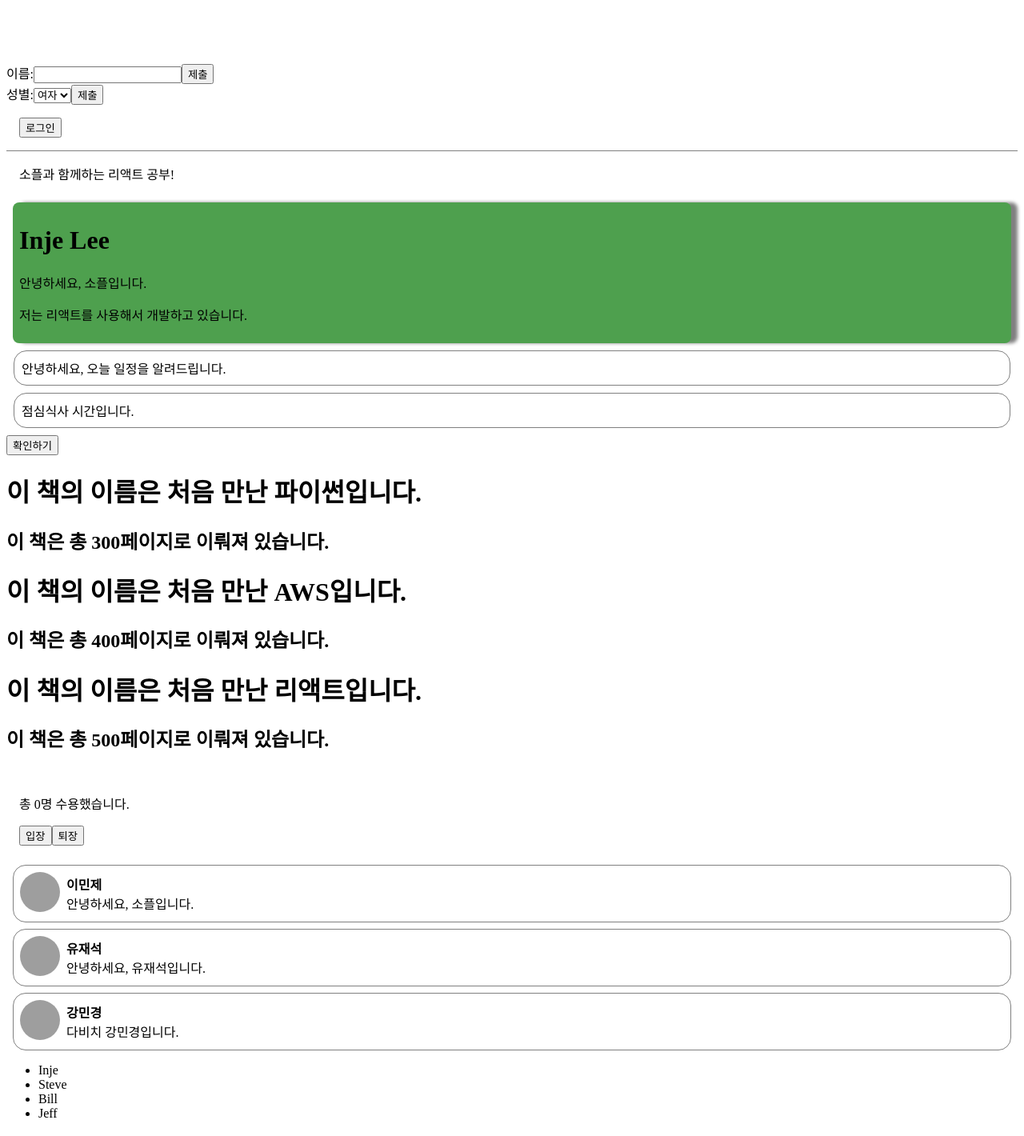
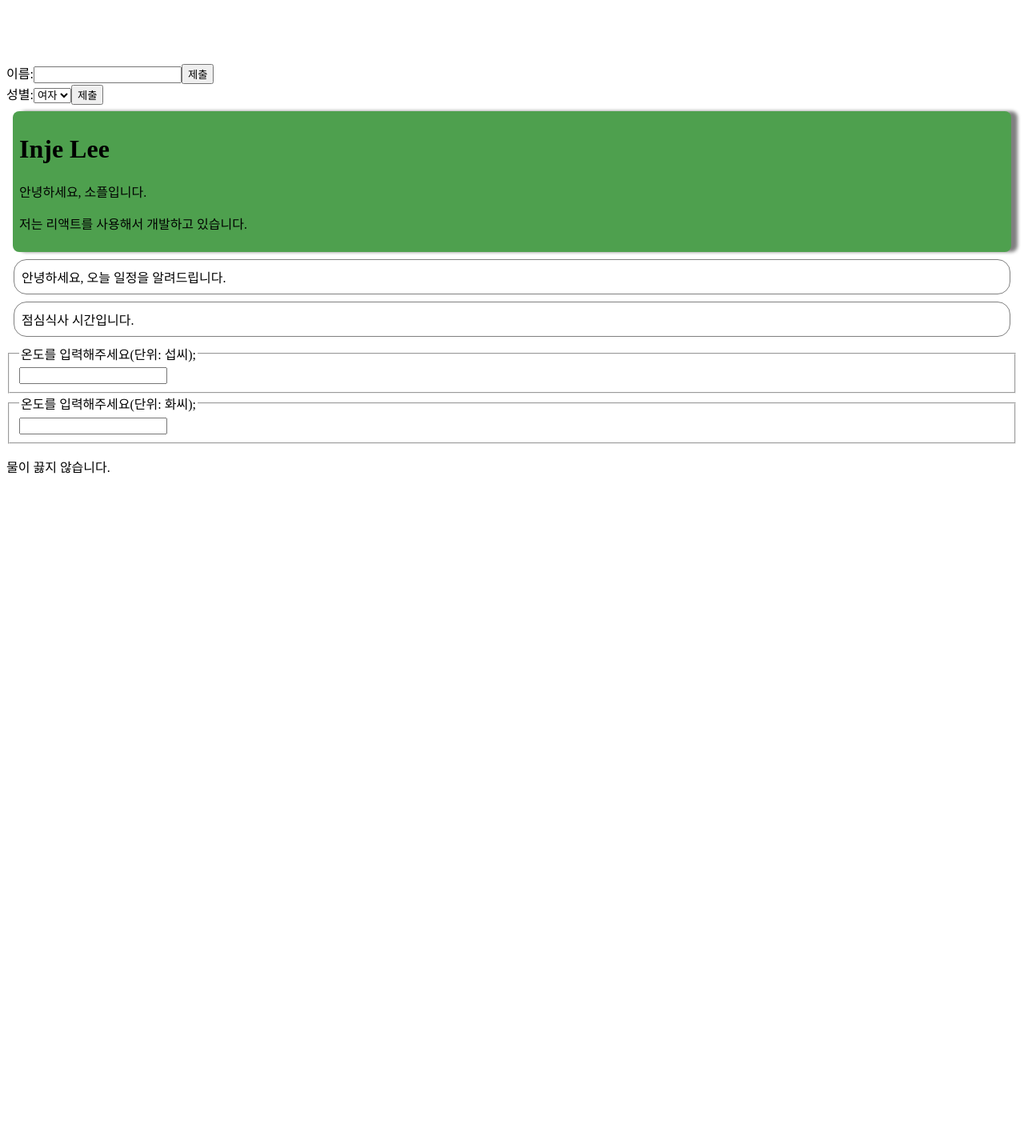
Before and after one commit to LucyYoo/React-study-first, a React (Create React App) app: page / in a window 1280 px wide. Shown: the part 1080-2500 px from the top of the page at 80% size. After the commit the page ends 1691 px from the top, so only its background shows below. Built offline with nearby package versions, Linux system fonts and the light colour scheme; grey boxes are pictures that could not be loaded.

Commit message:
week2/ThemeColor Revise

```diff
--- a/src/index.js
+++ b/src/index.js
@@ -30,14 +30,8 @@ const root = ReactDOM.createRoot(document.getElementById('root'));
       <Blocks />
       <DarkOnLight />
       <SignUp />
-      <Login />
       <ProfileCoard />
       <NotificationList />
-      <ConfirmButtonvFuction />
-      <Library />
-      <Accommodate />
-      <CommentList />
-      <AttendanceBook />
       <Calculator />
     </React.StrictMode>
   );
--- a/src/week2/AttendanceBook.jsx
+++ b/src/week2/AttendanceBook.jsx
@@ -1,4 +1,5 @@
 import React from 'react'
+
 
 const students = [
     {
@@ -15,7 +16,7 @@ const students = [
     },
 ];
 
-export default function AttendanceBook() {
+export default function AttendanceBook(props) {
   return (
     <ul>
         {students.map((student) => {
--- a/src/week2/ThemeColor/DarkOnLight.jsx
+++ b/src/week2/ThemeColor/DarkOnLight.jsx
@@ -1,4 +1,5 @@
 import React, { useCallback, useState } from 'react'
+import AttendanceBook from '../AttendanceBook';
 import MainContent from './MainContent';
 import ThemeContext from './ThemeContext';
 
--- a/src/week2/ThemeColor/MainContent.jsx
+++ b/src/week2/ThemeColor/MainContent.jsx
@@ -1,4 +1,5 @@
 import React, { useContext } from 'react'
+import AttendanceBook from '../AttendanceBook';
 import ThemeContext from './ThemeContext'
 
 export default function MainContent(props) {
@@ -15,6 +16,7 @@ export default function MainContent(props) {
         }}
         >
             <p>안녕하세요, 테마 변경이 가능한 웹사이트 입니다.</p>
+            < AttendanceBook />
             <button onClick={toggleTheme}>테마 변경</button>
     </div>
   )
```
